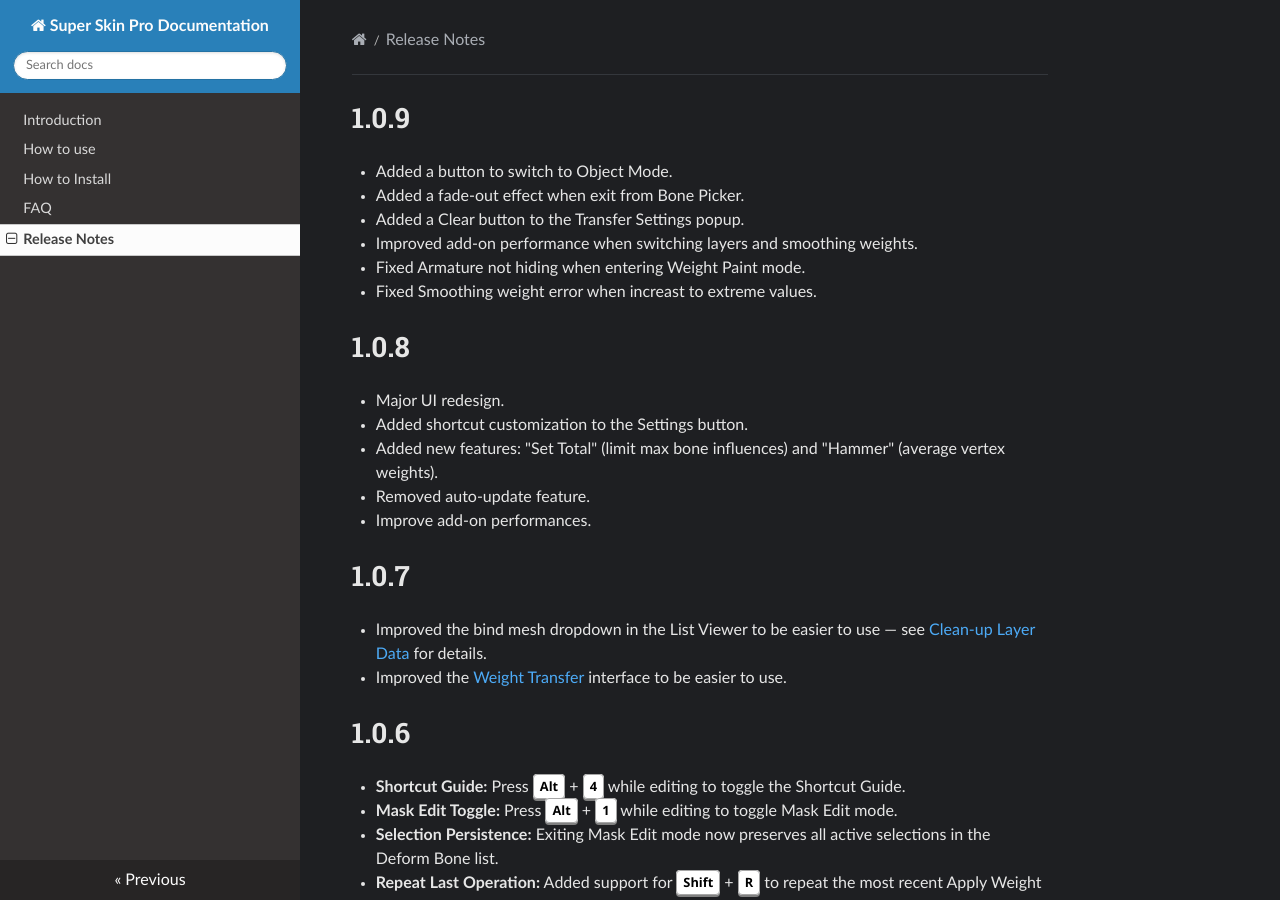
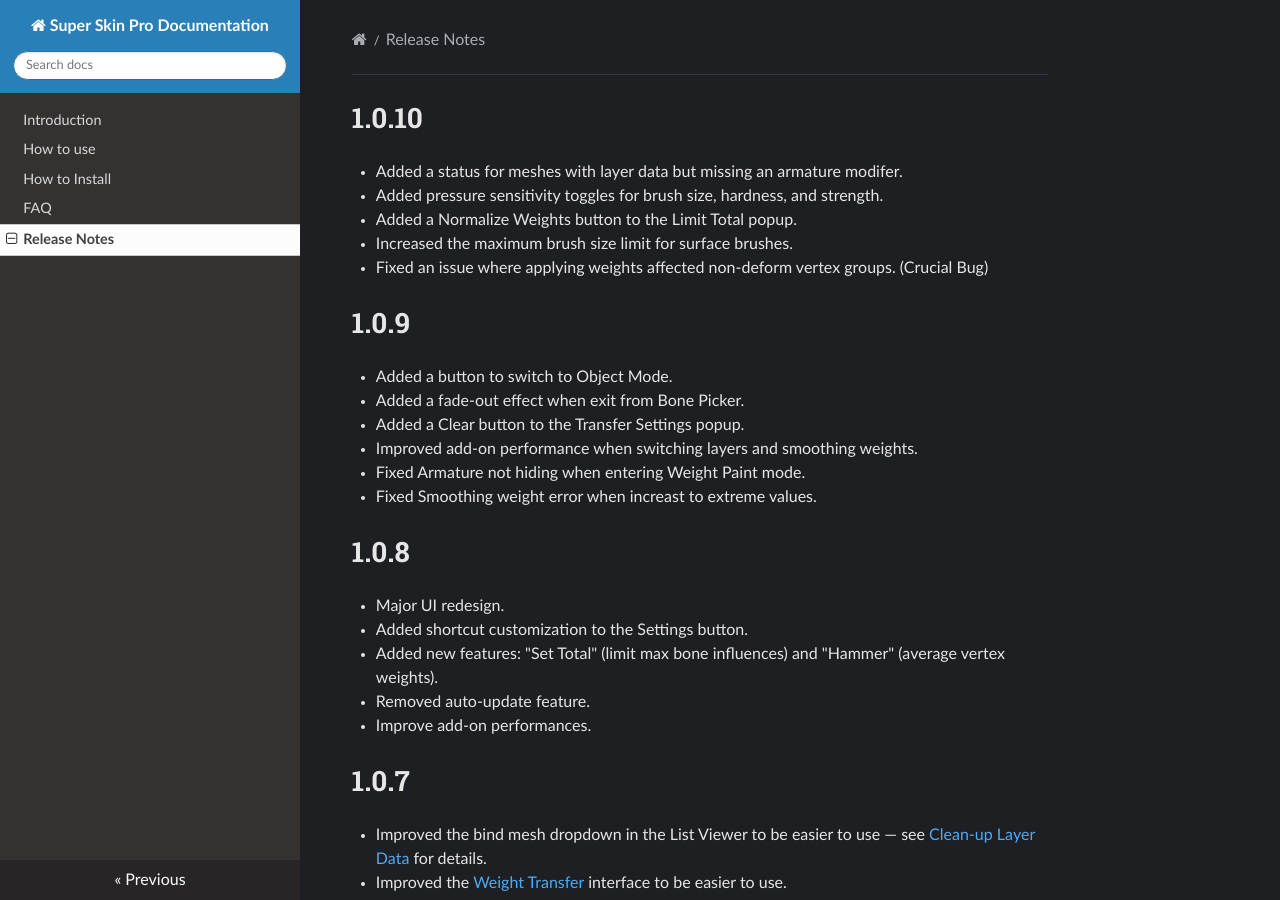
Before and after one commit to tonmaiart/superskinpro-docs, an MkDocs documentation site: the page built from docs/release_notes.md, in a window 1280 px wide and 900 px high. Built offline with MkDocs 1.6.1, drawn with Linux system fonts in a browser that asks for light colours; nearby versions of some CDN libraries.

Commit message:
Release notes update

```diff
--- a/docs/release_notes.md
+++ b/docs/release_notes.md
@@ -1,3 +1,10 @@
+# 1.0.10
+- Added a status for meshes with layer data but missing an armature modifer.
+- Added pressure sensitivity toggles for brush size, hardness, and strength.
+- Added a Normalize Weights button to the Limit Total popup.
+- Increased the maximum brush size limit for surface brushes.
+- Fixed an issue where applying weights affected non-deform vertex groups. (Crucial Bug)
+
 # 1.0.9
 
 - Added a button to switch to Object Mode.
```
